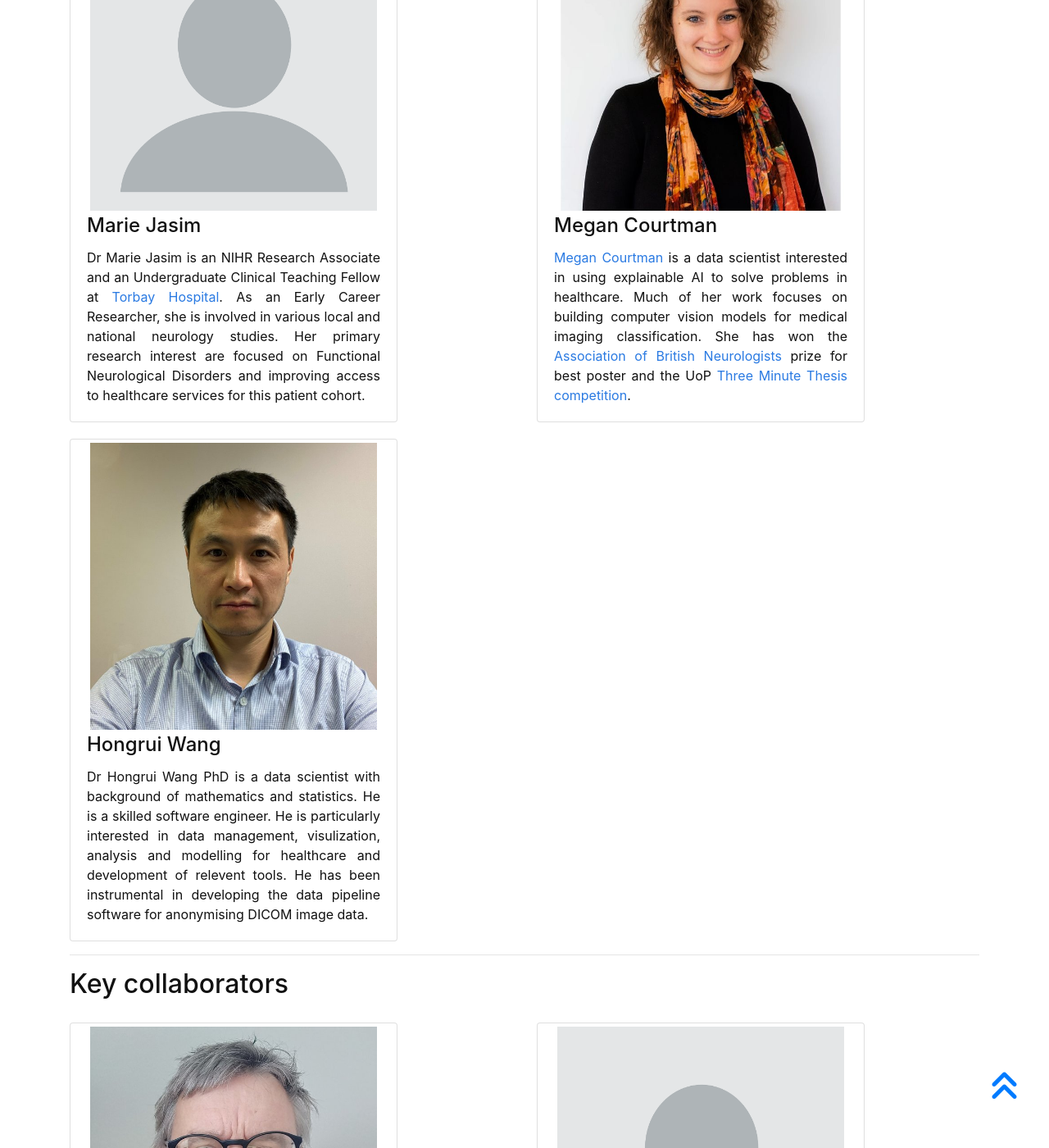
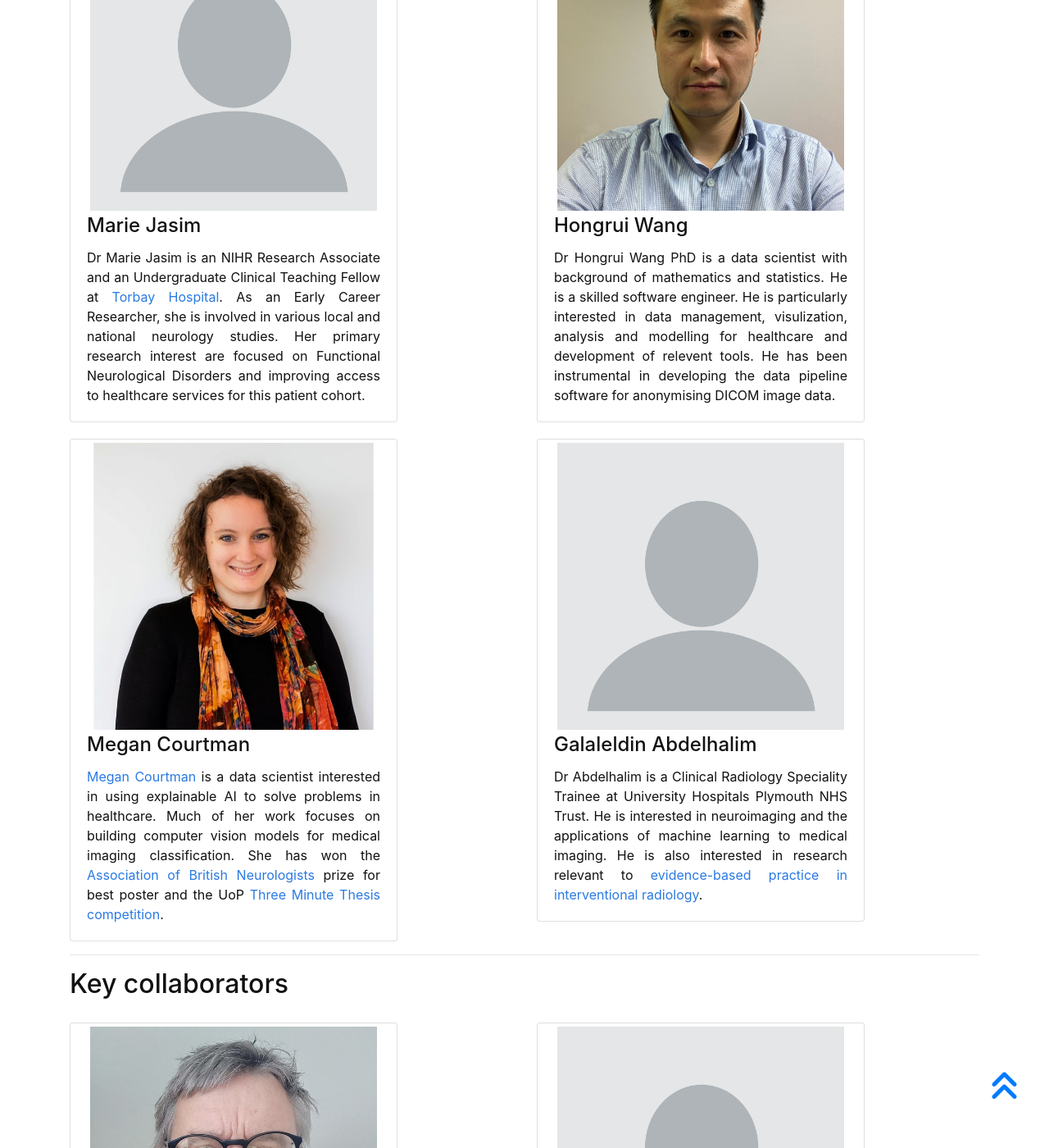
Before and after one commit to sustainsw/sustainsw.github.io, a Jekyll site: the page built from pages/people.md, in a window 1280 px wide and 1400 px high, scrolled down 1093 px. Shown: the whole window at 82% size. Built offline with Jekyll 4.4.1, drawn with Linux system fonts in a browser that asks for light colours.

Commit message:
add people

```diff
--- a/pages/people.md
+++ b/pages/people.md
@@ -56,6 +56,19 @@ nav_order: 3
         {% include person.html name="Marie Jasim" image="/assets/img/blank_profile.png"
         introduction=intro_marie_jasim %}
 
+
+        {% capture intro_hongrui_wang %}
+        Dr Hongrui Wang PhD is a data scientist with background of mathematics
+        and statistics. He is a skilled software engineer. He is particularly
+        interested in data management, visulization, analysis and modelling for
+        healthcare and development of relevent tools. He has been instrumental
+        in developing the data pipeline software for anonymising DICOM image
+        data.
+        {% endcapture %}
+        {% include person.html name="Hongrui Wang" image="/assets/img/Hongrui_Wang.jpg"
+        introduction=intro_hongrui_wang %}
+
+
         {% capture intro_megan_courtman %}
         <a href="https://www.plymouth.ac.uk/staff/megan-courtman">Megan Courtman</a> is
         a data scientist interested in using explainable AI to solve problems
@@ -69,16 +82,14 @@ nav_order: 3
         {% include person.html name="Megan Courtman" image="/assets/img/Megan_Courtman.jpg"
         introduction=intro_megan_courtman %}
 
-        {% capture intro_hongrui_wang %}
-        Dr Hongrui Wang PhD is a data scientist with background of mathematics
-        and statistics. He is a skilled software engineer. He is particularly
-        interested in data management, visulization, analysis and modelling for
-        healthcare and development of relevent tools. He has been instrumental
-        in developing the data pipeline software for anonymising DICOM image
-        data.
+        {% capture intro_galaleldin_abdelhalim %}
+        Dr Abdelhalim is a Clinical Radiology Speciality Trainee at University Hospitals Plymouth NHS Trust. He is interested in neuroimaging and the applications of machine learning to medical imaging.  He is also interested in research relevant to
+        <a
+        href="https://pubmed.ncbi.nlm.nih.gov/37005205/">evidence-based practice in interventional radiology</a>.
         {% endcapture %}
-        {% include person.html name="Hongrui Wang" image="/assets/img/Hongrui_Wang.jpg"
-        introduction=intro_hongrui_wang %}
+        {% include person.html name="Galaleldin Abdelhalim" image="/assets/img/blank_profile.png"
+        introduction=intro_galaleldin_abdelhalim %}
+
 
     </div>
 </div>
```
